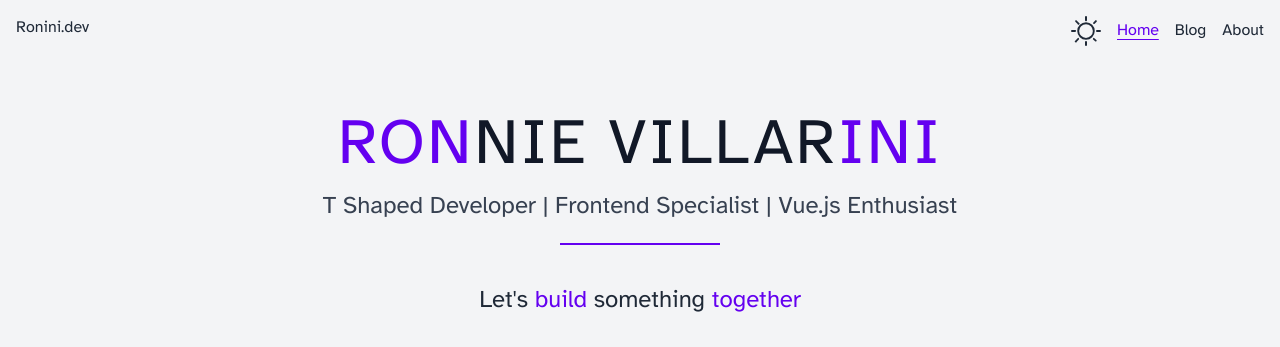
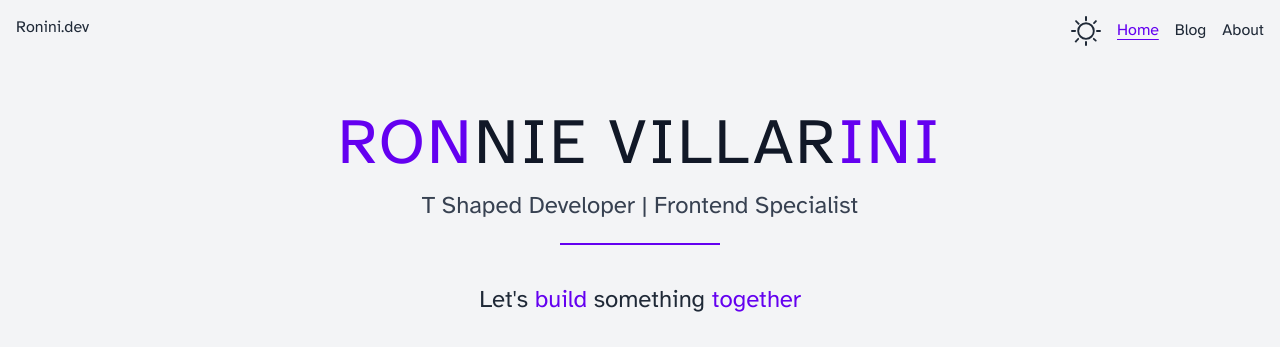
Before and after one commit to Roninii/portfolio, an Astro site in the folder space-fox/: page / in a window 1280 px wide. Shown: the top 347 px of the page. Built offline with nearby package versions, Linux system fonts and the light colour scheme; Astro itself is replaced by a stand-in of ours.

Commit message:
subtitle update

```diff
--- a/space-fox/src/components/Name.astro
+++ b/space-fox/src/components/Name.astro
@@ -21,9 +21,9 @@
       Ronnie Villarini
     </h1>
     <h2
-      class="subtitle text-center text-xl text-gray-700 md:text-2xl md:opacity-0 dark:text-gray-200 p-2"
+      class="subtitle text-center text-xl text-gray-700 md:text-2xl md:opacity-0 dark:text-gray-400 p-2"
     >
-      T Shaped Developer | Frontend Specialist | Vue.js Enthusiast
+      T Shaped Developer | Frontend Specialist
     </h2>
     <hr class="border-ronini-purple-700 mx-auto my-3 w-40 border" />
   </div>
```
